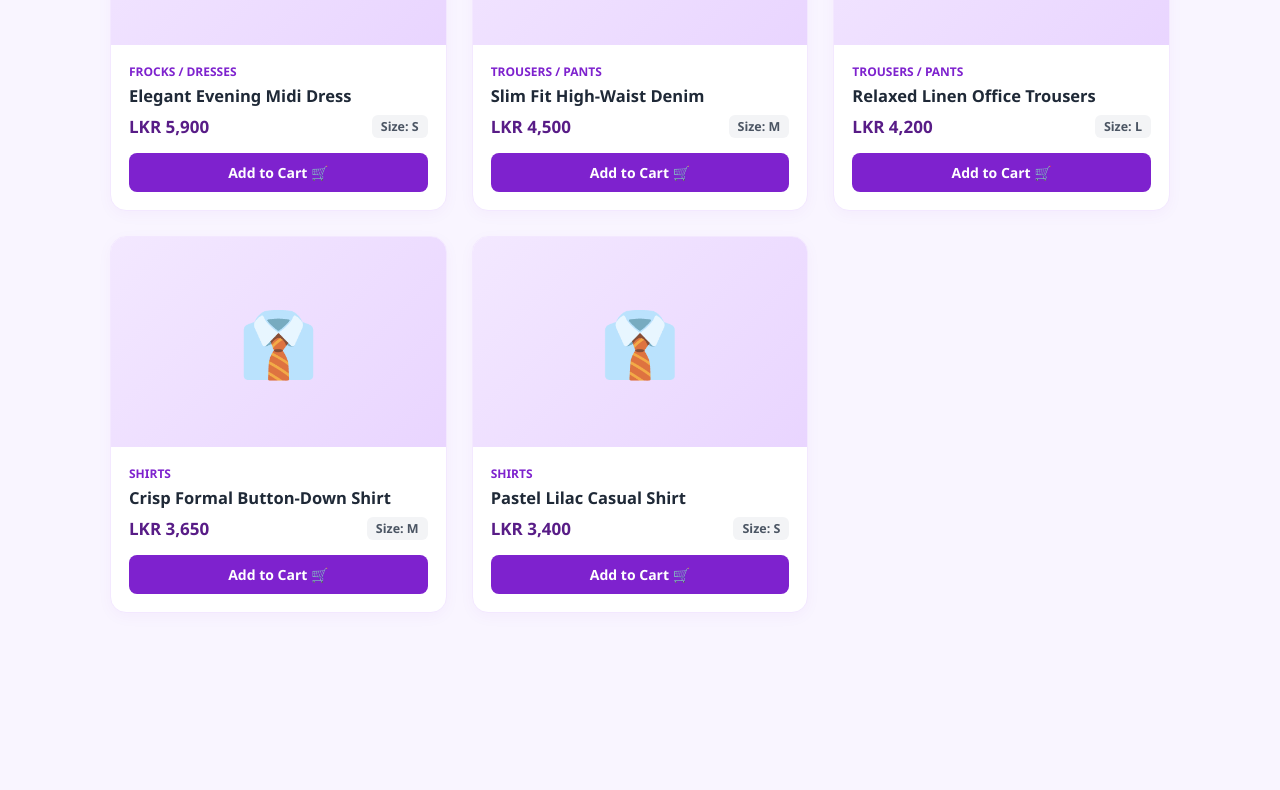
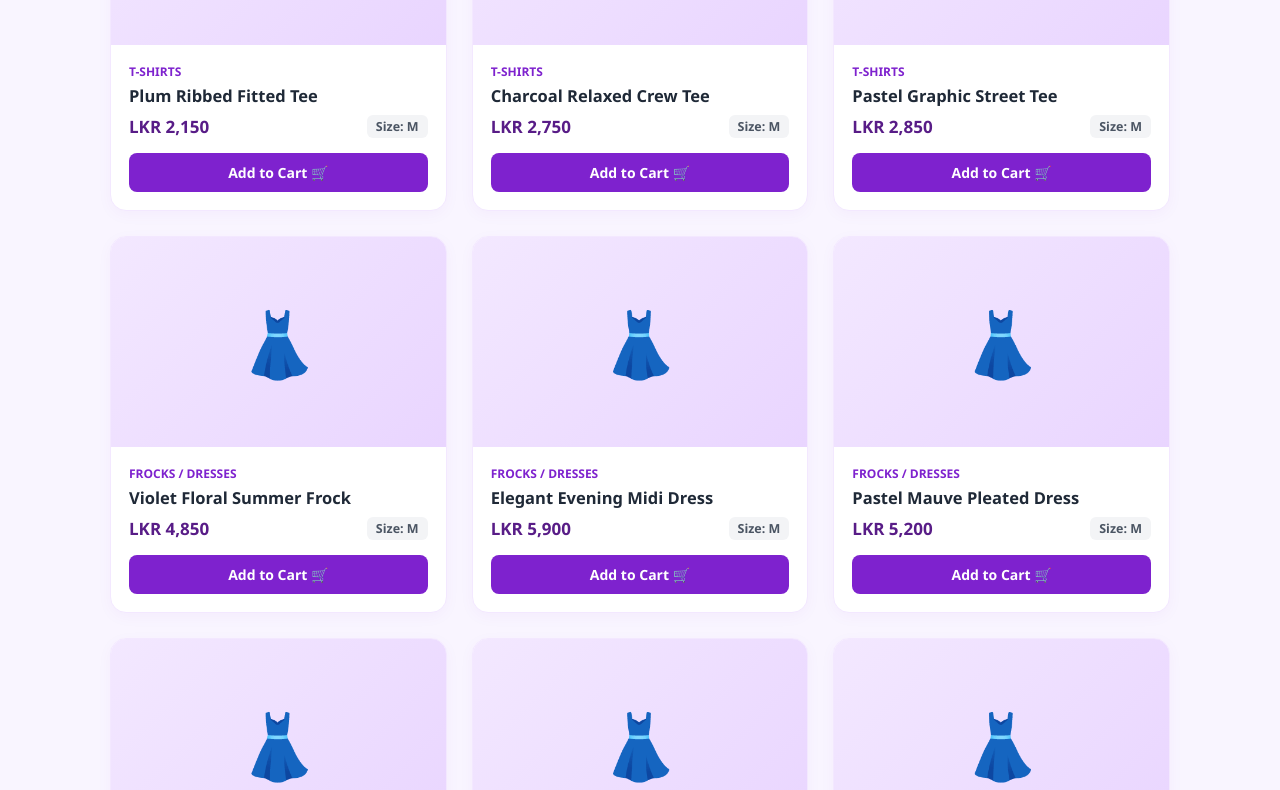
Before and after one commit to TharushiShashiprabha10/smart-fit, a plain HTML site: page products.html in a window 1280 px wide. Shown: the part 761-1551 px from the top of the page. Before the commit the page ends 1399 px from the top, so only its background shows below. Drawn offline with Linux system fonts and the light colour scheme; no server answers.

Commit message:
Update smart fit

```diff
--- a/products.html
+++ b/products.html
@@ -426,16 +426,39 @@
             navLinks.classList.toggle("active");
         }
 
-        // Default sample products
+        // Sample products (6 items per category, available in all sizes XS-XL)
         const sampleProducts = [
-            { id: 1, name: "Lavender Casual Cotton Tee", category: "T-Shirts", size: "M", price: 2450, icon: "👕" },
-            { id: 2, name: "Classic White Oversized Tee", category: "T-Shirts", size: "L", price: 2600, icon: "👕" },
-            { id: 3, name: "Violet Floral Summer Frock", category: "Frocks / Dresses", size: "M", price: 4850, icon: "👗" },
-            { id: 4, name: "Elegant Evening Midi Dress", category: "Frocks / Dresses", size: "S", price: 5900, icon: "👗" },
-            { id: 5, name: "Slim Fit High-Waist Denim", category: "Trousers / Pants", size: "M", price: 4500, icon: "👖" },
-            { id: 6, name: "Relaxed Linen Office Trousers", category: "Trousers / Pants", size: "L", price: 4200, icon: "👖" },
-            { id: 7, name: "Crisp Formal Button-Down Shirt", category: "Shirts", size: "M", price: 3650, icon: "👔" },
-            { id: 8, name: "Pastel Lilac Casual Shirt", category: "Shirts", size: "S", price: 3400, icon: "👔" }
+            // T-Shirts (6 items)
+            { id: 1, name: "Lavender Casual Cotton Tee", category: "T-Shirts", sizes: ["XS", "S", "M", "L", "XL"], price: 2450, icon: "👕" },
+            { id: 2, name: "Classic White Oversized Tee", category: "T-Shirts", sizes: ["XS", "S", "M", "L", "XL"], price: 2600, icon: "👕" },
+            { id: 3, name: "Soft Lilac Cropped Tee", category: "T-Shirts", sizes: ["XS", "S", "M", "L", "XL"], price: 2200, icon: "👕" },
+            { id: 4, name: "Plum Ribbed Fitted Tee", category: "T-Shirts", sizes: ["XS", "S", "M", "L", "XL"], price: 2150, icon: "👕" },
+            { id: 5, name: "Charcoal Relaxed Crew Tee", category: "T-Shirts", sizes: ["XS", "S", "M", "L", "XL"], price: 2750, icon: "👕" },
+            { id: 6, name: "Pastel Graphic Street Tee", category: "T-Shirts", sizes: ["XS", "S", "M", "L", "XL"], price: 2850, icon: "👕" },
+
+            // Frocks / Dresses (6 items)
+            { id: 7, name: "Violet Floral Summer Frock", category: "Frocks / Dresses", sizes: ["XS", "S", "M", "L", "XL"], price: 4850, icon: "👗" },
+            { id: 8, name: "Elegant Evening Midi Dress", category: "Frocks / Dresses", sizes: ["XS", "S", "M", "L", "XL"], price: 5900, icon: "👗" },
+            { id: 9, name: "Pastel Mauve Pleated Dress", category: "Frocks / Dresses", sizes: ["XS", "S", "M", "L", "XL"], price: 5200, icon: "👗" },
+            { id: 10, name: "Petite Orchid Wrap Frock", category: "Frocks / Dresses", sizes: ["XS", "S", "M", "L", "XL"], price: 4600, icon: "👗" },
+            { id: 11, name: "Royal Amethyst A-Line Dress", category: "Frocks / Dresses", sizes: ["XS", "S", "M", "L", "XL"], price: 5500, icon: "👗" },
+            { id: 12, name: "Breezy Linen Tiered Sundress", category: "Frocks / Dresses", sizes: ["XS", "S", "M", "L", "XL"], price: 4950, icon: "👗" },
+
+            // Trousers / Pants (6 items)
+            { id: 13, name: "Slim Fit High-Waist Denim", category: "Trousers / Pants", sizes: ["XS", "S", "M", "L", "XL"], price: 4500, icon: "👖" },
+            { id: 14, name: "Relaxed Linen Office Trousers", category: "Trousers / Pants", sizes: ["XS", "S", "M", "L", "XL"], price: 4200, icon: "👖" },
+            { id: 15, name: "Tailored Ankle Chino Pants", category: "Trousers / Pants", sizes: ["XS", "S", "M", "L", "XL"], price: 4100, icon: "👖" },
+            { id: 16, name: "High-Rise Skinny Jeans", category: "Trousers / Pants", sizes: ["XS", "S", "M", "L", "XL"], price: 4350, icon: "👖" },
+            { id: 17, name: "Wide-Leg Comfort Trousers", category: "Trousers / Pants", sizes: ["XS", "S", "M", "L", "XL"], price: 4650, icon: "👖" },
+            { id: 18, name: "Casual Jogger Cargo Pants", category: "Trousers / Pants", sizes: ["XS", "S", "M", "L", "XL"], price: 3900, icon: "👖" },
+
+            // Shirts (6 items)
+            { id: 19, name: "Crisp Formal Button-Down Shirt", category: "Shirts", sizes: ["XS", "S", "M", "L", "XL"], price: 3650, icon: "👔" },
+            { id: 20, name: "Pastel Lilac Casual Shirt", category: "Shirts", sizes: ["XS", "S", "M", "L", "XL"], price: 3400, icon: "👔" },
+            { id: 21, name: "Classic Oxford Poplin Shirt", category: "Shirts", sizes: ["XS", "S", "M", "L", "XL"], price: 3800, icon: "👔" },
+            { id: 22, name: "Fitted Studio Collar Shirt", category: "Shirts", sizes: ["XS", "S", "M", "L", "XL"], price: 3300, icon: "👔" },
+            { id: 23, name: "Easy-Care Executive Shirt", category: "Shirts", sizes: ["XS", "S", "M", "L", "XL"], price: 3950, icon: "👔" },
+            { id: 24, name: "Relaxed Resort Linen Shirt", category: "Shirts", sizes: ["XS", "S", "M", "L", "XL"], price: 3550, icon: "👔" }
         ];
 
         let allProducts = [];
@@ -480,7 +503,7 @@
 
             const filtered = allProducts.filter(item => {
                 const matchCat = (selectedCat === "All" || item.category === selectedCat);
-                const matchSz = (selectedSz === "All" || item.size === selectedSz);
+                const matchSz = (selectedSz === "All" || (item.sizes && item.sizes.includes(selectedSz)) || item.size === selectedSz);
                 return matchCat && matchSz;
             });
 
@@ -503,7 +526,8 @@
             }
 
             products.forEach(product => {
-                const isPerfectMatch = recommendedSize !== "All" && product.size === recommendedSize;
+                const displaySize = recommendedSize !== "All" ? recommendedSize : "M";
+                const isPerfectMatch = recommendedSize !== "All";
                 const matchBadge = isPerfectMatch ? `<span class="match-tag">✓ 98% Size Match</span>` : "";
 
                 const card = `
@@ -520,9 +544,9 @@
                             <div>
                                 <div class="product-meta">
                                     <span class="product-price">LKR ${product.price.toLocaleString()}</span>
-                                    <span class="product-size">Size: ${product.size}</span>
+                                    <span class="product-size">Size: ${displaySize}</span>
                                 </div>
-                                <button class="btn-add" onclick="addToCart(${product.id})">Add to Cart 🛒</button>
+                                <button class="btn-add" onclick="addToCart(${product.id}, '${displaySize}')">Add to Cart 🛒</button>
                             </div>
                         </div>
                     </div>
@@ -537,11 +561,11 @@
             applyFilters();
         }
 
-        function addToCart(productId) {
+        function addToCart(productId, selectedSize) {
             const product = allProducts.find(p => p.id === productId);
             if (!product) return;
 
-            cart.push(product);
+            cart.push({ ...product, size: selectedSize });
             localStorage.setItem("smartfit_cart", JSON.stringify(cart));
             updateCartUI();
             toggleCart(true);
```
